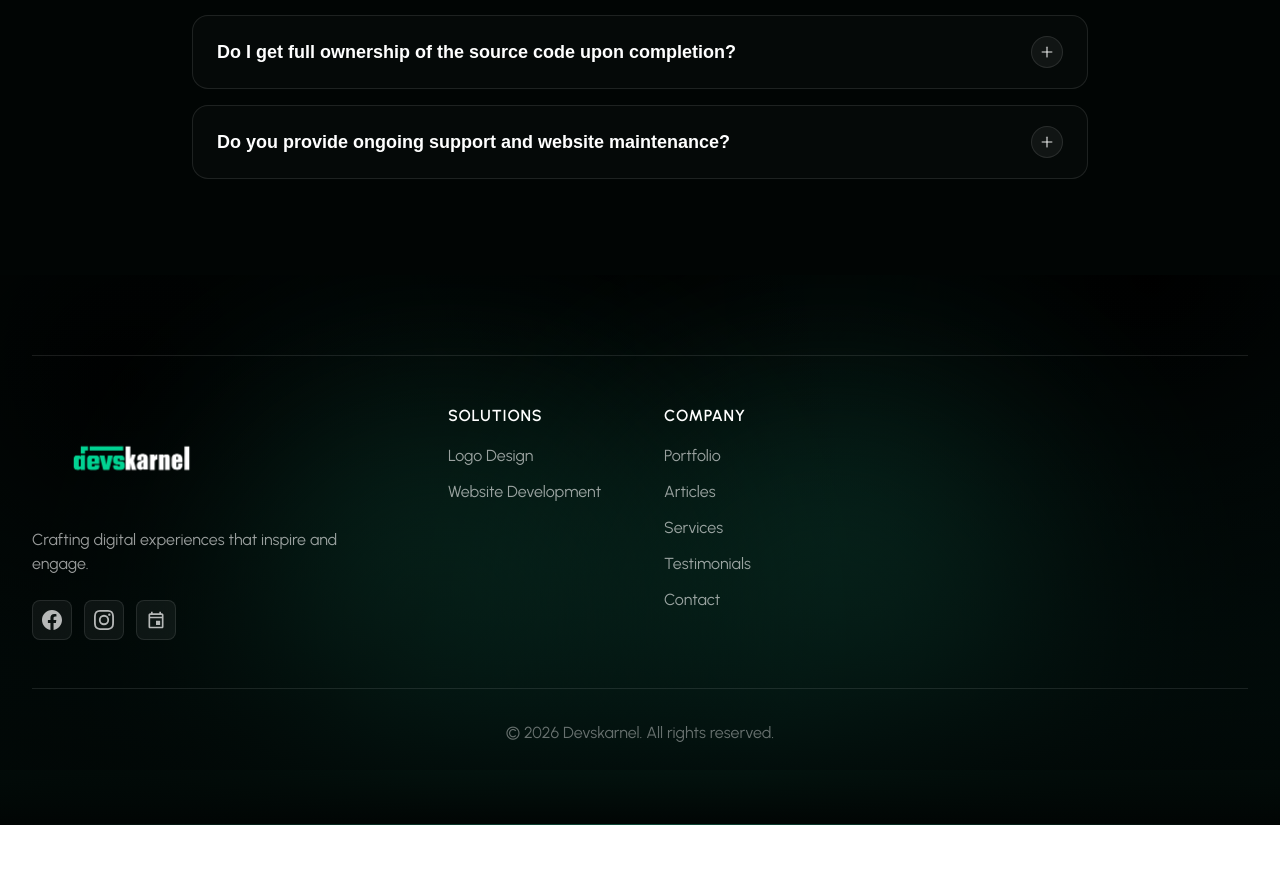
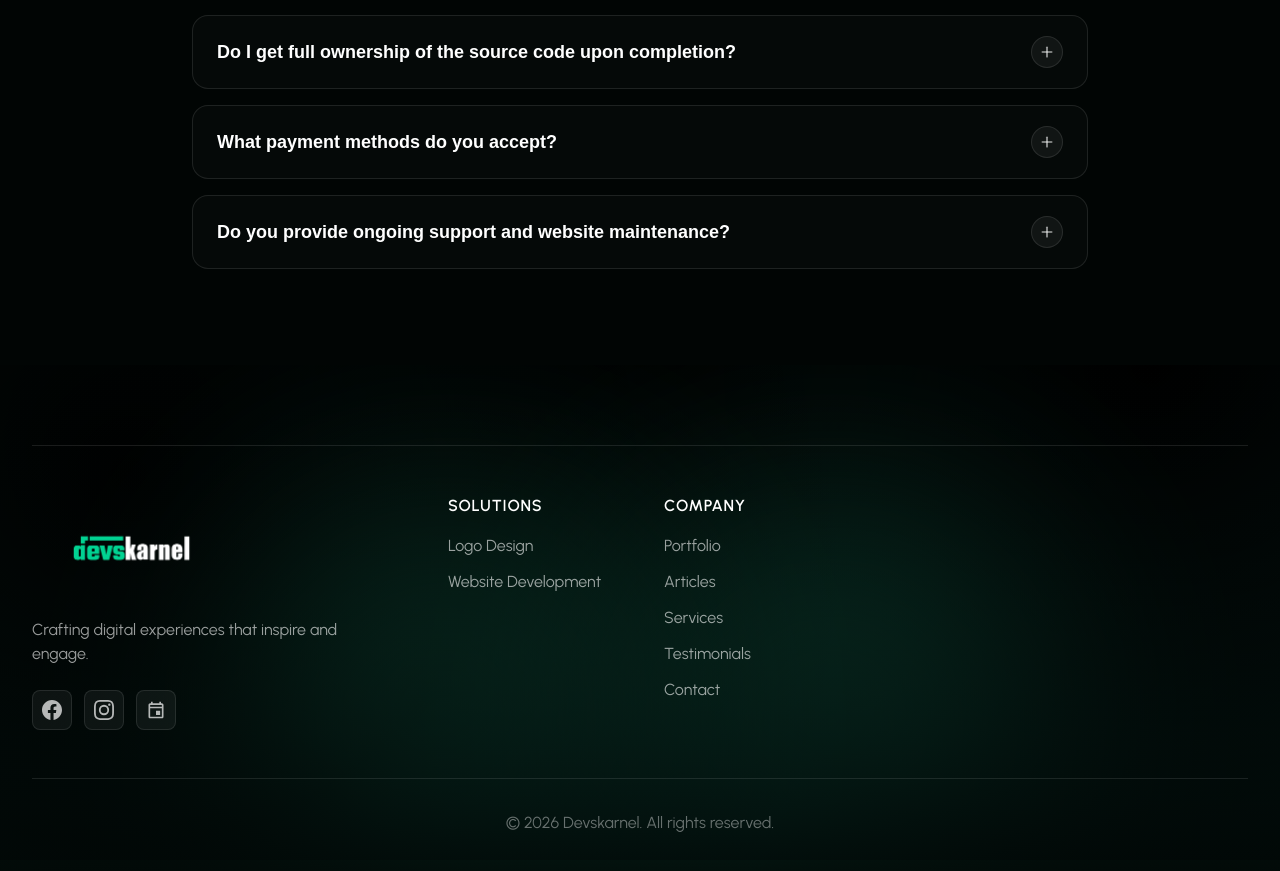
Before and after one commit to afterrender1/devkarnelweb, a Next.js app: page / in a window 1280 px wide. Shown: the part 4684-5555 px from the top of the page. Before the commit the page ends 5509 px from the top, so only its background shows below. Built offline with nearby package versions, Linux system fonts and the light colour scheme; a web font is replaced by a local one.

Commit message:
Update FAQ.jsx

```diff
--- a/app/components/FAQ.jsx
+++ b/app/components/FAQ.jsx
@@ -34,6 +34,11 @@ const FAQ_ITEMS = [
     question: "Do I get full ownership of the source code upon completion?",
     answer:
       "Yes, 100%. Once final delivery is made, all intellectual property, source code (GitHub/GitLab), deployment configurations, and Figma design files belong completely to you.",
+  },
+  {
+    question: "What payment methods do you accept?",
+    answer:
+      "We accept all major payment methods worldwide, including Bank & Wire Transfers, Credit/Debit Cards (Visa, MasterCard, American Express), Stripe, PayPal, Wise, Payoneer, Cryptocurrency (USDT, BTC), JazzCash, EasyPaisa, and more. We also support flexible milestone-based payment schedules.",
   },
   {
     question: "Do you provide ongoing support and website maintenance?",
```
